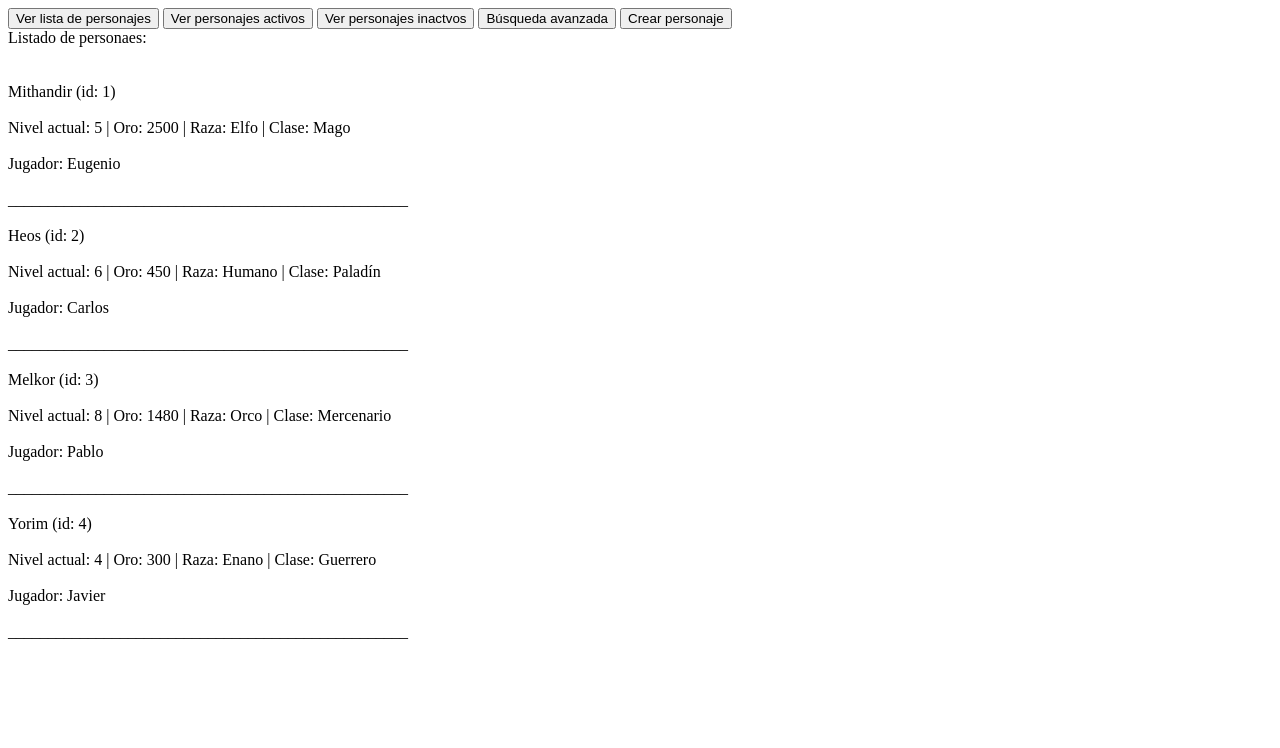
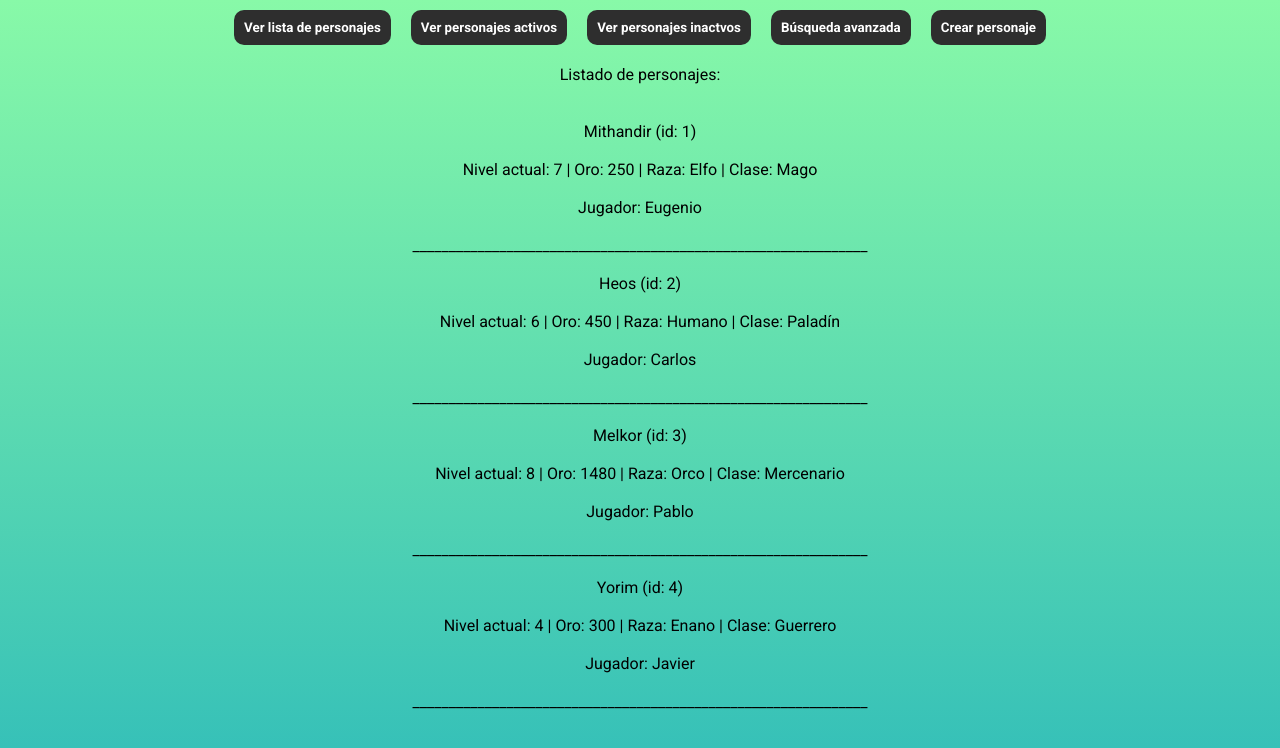
Before and after one commit to Garenio/Coderhouse-JavaScript-PreEntrega2-Garcia, a plain HTML site: page index.html in a window 1280 px wide. Both pictures are taken after a click on the button "Ver lista de personajes". Drawn offline with Linux system fonts and the light colour scheme.

Commit message:
Se finaliza funcion de listar personajes y se agrega estilo

```diff
--- /dev/null
+++ b/css/style.css
@@ -0,0 +1,41 @@
+@import url('https://fonts.googleapis.com/css2?family=Roboto:ital,wght@0,100;0,300;0,400;0,500;0,700;0,900;1,100;1,300;1,400;1,500;1,700;1,900&display=swap');
+
+* {
+    margin: 0;
+    padding: 0;
+    font-family: 'Roboto', sans-serif;
+}
+
+body {
+    display: flex;
+    flex-direction: column;
+    background: rgb(49,189,185);
+    background: linear-gradient(0deg, rgba(49,189,185,1) 0%, rgba(136,249,168,1) 100%);
+    min-height: 100vh;
+}
+
+#div-content {
+    display: flex;
+    flex-direction: column;
+    justify-content: center;
+    align-items: center;
+    text-align: center;
+    margin: 10px;
+}
+
+#nav-buttons {
+    display: flex;
+    flex-direction: row;
+    justify-content: center;
+    max-width: 100%;
+}
+
+#nav-buttons button {
+    margin: 10px;
+    padding: 10px;
+    background-color: rgb(46, 46, 46);
+    border: none;
+    border-radius: 10px;
+    color: white;
+    font-weight: bold;
+}
--- a/index.html
+++ b/index.html
@@ -4,11 +4,12 @@
     <meta charset="UTF-8">
     <meta name="viewport" content="width=device-width, initial-scale=1.0">
     <title>Gestión de Personajes</title>
+    <link rel="stylesheet" href="/css/style.css">
 </head>
 <body>
-    <script src="js/arrays.js"></script>
-    <script src="js/classes.js"></script>
-    <script src="js/functions.js"></script>
-    <script src="js/main.js"></script>
+    <script src="/js/arrays.js"></script>
+    <script src="/js/classes.js"></script>
+    <script src="/js/functions.js"></script>
+    <script src="/js/main.js"></script>
 </body>
 </html>
--- a/js/arrays.js
+++ b/js/arrays.js
@@ -4,8 +4,8 @@ const characters = [
         charName: "Mithandir",
         race: "Elfo",
         charClass: "Mago",
-        level: 5,
-        gold: 2500,
+        level: 7,
+        gold: 250,
         playerName: "Eugenio",
         isActive: true,
     },
--- a/js/functions.js
+++ b/js/functions.js
@@ -1,26 +1,27 @@
-//let divEnDom = document.getElementById("div-content")
-
 function contentMaker(searchTitle, list) {
-    let title = searchTitle;
-    list.forEach((el) => title += `
+    let searchContent = searchTitle;
+    list.forEach((el) => searchContent += `
     ${el.charName} (id: ${el.id})
     \nNivel actual: ${el.level} | Oro: ${el.gold} | Raza: ${el.race} | Clase: ${el.charClass}
     \nJugador: ${el.playerName}
-    \n__________________________________________________
+    \n_______________________________________________________________
     `);
 
-    return title;
+    return searchContent;
 }
 
 function characterList() {
-    let title = contentMaker("Listado de personaes: \n\n", characters);
+    let searchContent = contentMaker("Listado de personajes: \n\n", characters);
 
     if (document.getElementById("div-content")) {
-        document.getElementById("div-mensaje").innerHTML = "";
+        document.getElementById("div-content").innerHTML = "";
+        setTimeout(() => {
+            document.getElementById("div-content").innerText = searchContent
+        }, 100);
     } else {
         let divContent = document.createElement("div");
         divContent.id = "div-content";
-        divContent.innerText = title
+        divContent.innerText = searchContent
         document.body.append(divContent);
     }
 };
```
